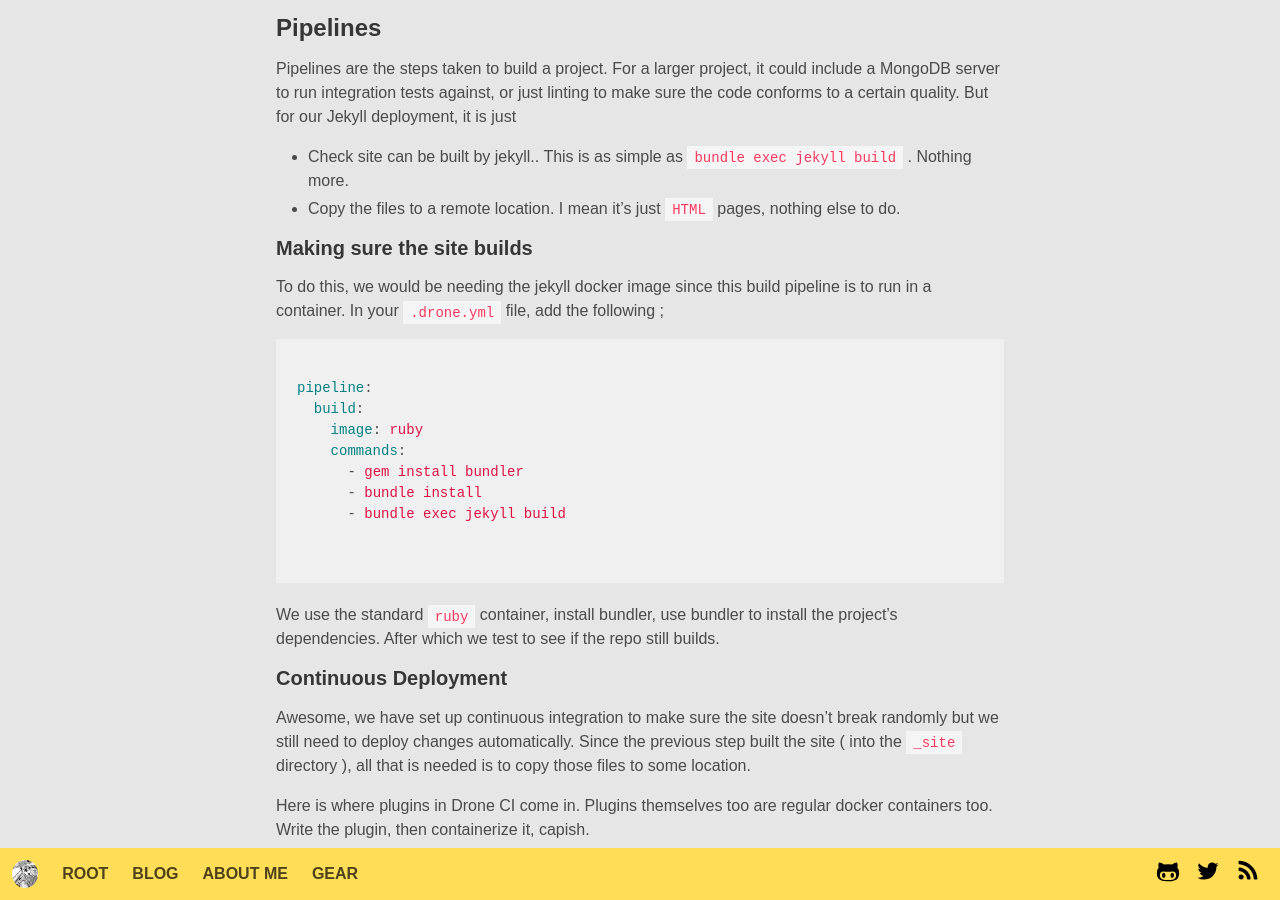
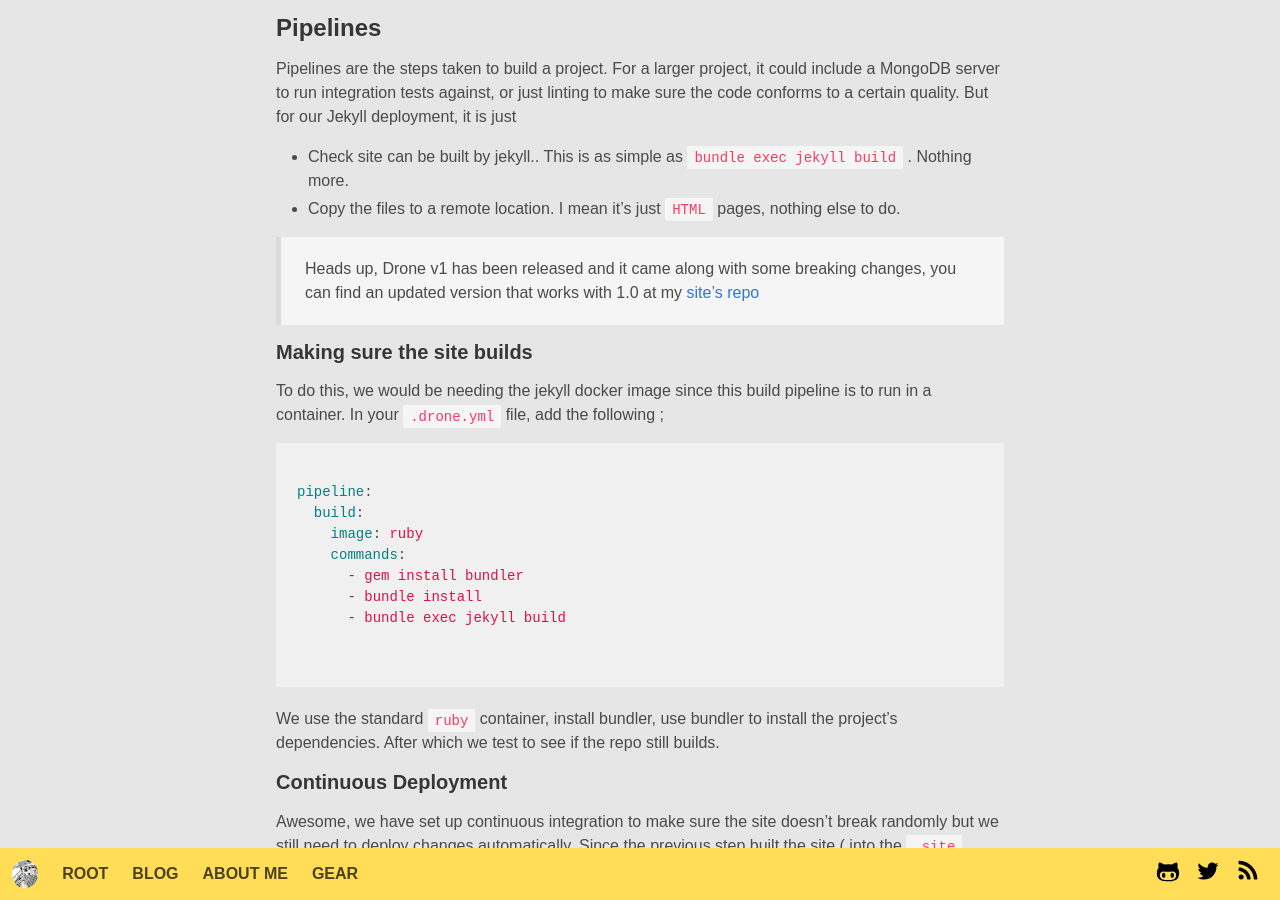
Before and after one commit to adelowo/portfolio, a Jekyll site: the page built from _posts/2018-10-10-drone-ci-to-deploy-a-jekyll-site.md, in a window 1280 px wide and 900 px high, scrolled down 1025 px. Built offline with Jekyll 4.4.1, drawn with Linux system fonts in a browser that asks for light colours; emoji names are drawn with the system emoji font; some web fonts are replaced; comment, search, counter and statistics services are not loaded.

Commit message:
add info of the newer v1 to blogpost on deploying jekyll site with drone

```diff
--- a/_posts/2018-10-10-drone-ci-to-deploy-a-jekyll-site.md
+++ b/_posts/2018-10-10-drone-ci-to-deploy-a-jekyll-site.md
@@ -56,6 +56,11 @@ is just
   build` . Nothing more.
 - Copy the files to a remote location. I mean it's just `HTML` pages, nothing
   else to do.
+
+
+> Heads up, Drone v1 has been released and it came along with some breaking
+changes, you can find an updated version that works with 1.0 at my [site's
+repo](https://github.com/adelowo/personal-site/blob/ea57057f9a47c063285e0f25690f8bb49d7d621e/.drone.yml)
 
 
 #### Making sure the site builds
```
